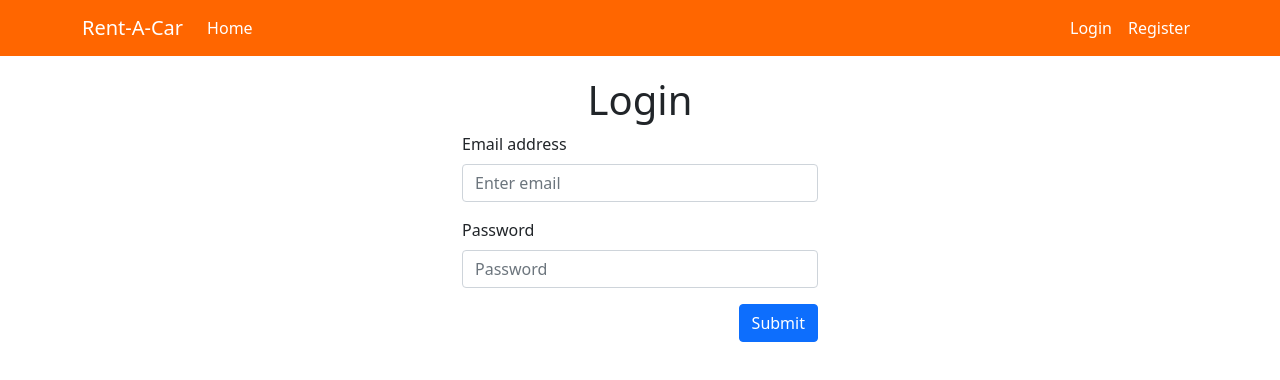
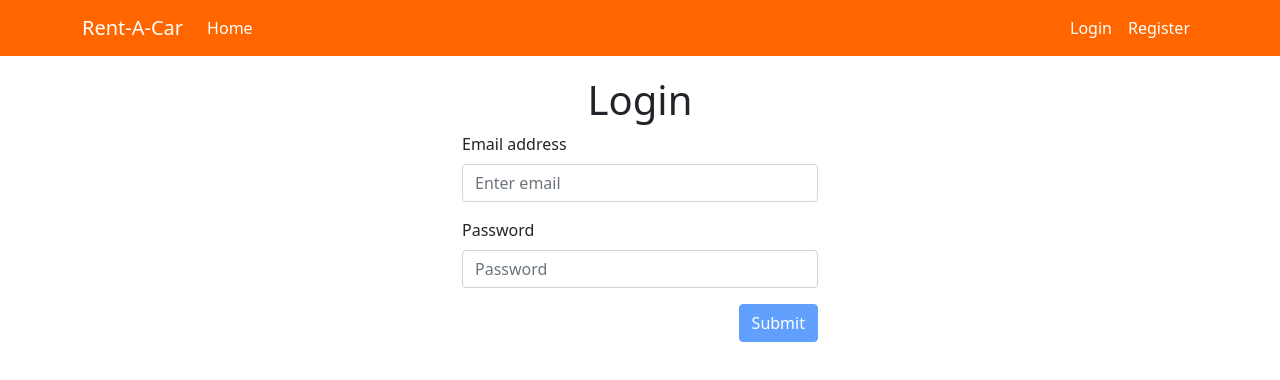
Before and after one commit to DanielTotev/React-Project-FMI, a React (Create React App) app: page /login in a window 1280 px wide. Shown: the top 380 px of the page. Built offline with nearby package versions, Linux system fonts and the light colour scheme.

Commit message:
Improved validation in login page

```diff
--- a/src/pages/LoginPage.jsx
+++ b/src/pages/LoginPage.jsx
@@ -3,12 +3,19 @@ import { Row, Col, Form, Button, Container } from "react-bootstrap";
 import { useNavigate } from "react-router-dom";
 import { login } from "../util/customerUtils";
 import { useFormState } from "../util/useFormState";
+import { isEmail, notEmpty } from "../util/validators";
 
 export default function LoginPage() {
-  const [formState, handleInputChange] = useFormState({
-    email: "",
-    password: "",
-  });
+  const [formState, handleInputChange, errors, touched] = useFormState(
+    {
+      email: "",
+      password: "",
+    },
+    {
+      email: [notEmpty, isEmail],
+      password: [notEmpty],
+    }
+  );
   const [error, setError] = useState("");
   const navigate = useNavigate();
   const handleSubmit = (e) => {
@@ -44,6 +51,9 @@ export default function LoginPage() {
                 value={formState.email}
                 onChange={handleInputChange}
               />
+              {errors.email && (
+                <Form.Text style={{ color: "red" }}>{errors.email}</Form.Text>
+              )}
             </Form.Group>
             <Form.Group className="mb-3" controlId="formBasicPassword">
               <Form.Label>Password</Form.Label>
@@ -54,8 +64,23 @@ export default function LoginPage() {
                 value={formState.password}
                 onChange={handleInputChange}
               />
+              {errors.email && (
+                <Form.Text style={{ color: "red" }}>
+                  {errors.password}
+                </Form.Text>
+              )}
             </Form.Group>
-            <Button variant="primary" type="submit" style={{ float: "right" }}>
+            <Button
+              variant="primary"
+              type="submit"
+              style={{ float: "right" }}
+              disabled={
+                !(
+                  touched.length === Object.keys(formState).length &&
+                  Object.keys(errors).length === 0
+                )
+              }
+            >
               Submit
             </Button>
           </Form>
```
